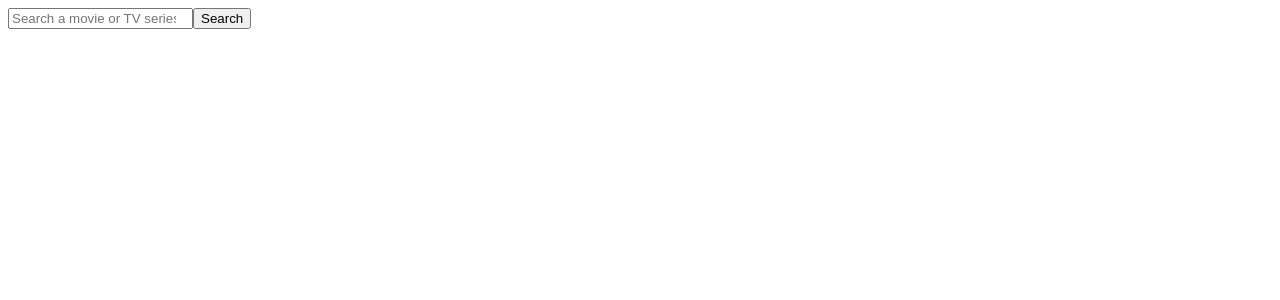
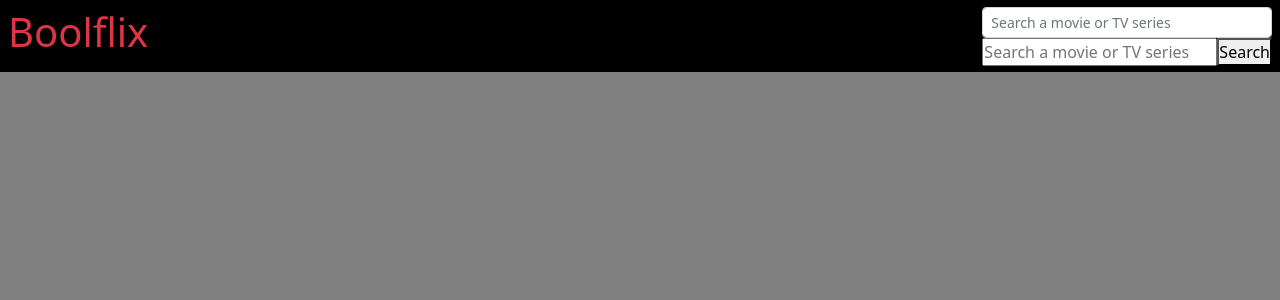
Before and after one commit to MarcoInchingoli89/vite-boolflix, a Vue app: page / in a window 1280 px wide. Shown: the top 300 px of the page. Built offline with nearby package versions, Linux system fonts and the light colour scheme.

Commit message:
Add nav in header and logo

```diff
--- a/package.json
+++ b/package.json
@@ -14,11 +14,14 @@
     "@fortawesome/free-regular-svg-icons": "^6.2.1",
     "@fortawesome/free-solid-svg-icons": "^6.2.1",
     "@fortawesome/vue-fontawesome": "^3.0.2",
+    "@popperjs/core": "^2.11.6",
     "axios": "^1.1.3",
+    "bootstrap": "^5.2.2",
     "vue": "^3.2.41"
   },
   "devDependencies": {
     "@vitejs/plugin-vue": "^3.2.0",
+    "sass": "^1.56.1",
     "vite": "^3.2.3"
   }
 }
--- a/src/App.vue
+++ b/src/App.vue
@@ -73,8 +73,13 @@ export default {
 <template>
 
   <header id="site_header">
-    <!-- Input di ricerca -->
-    <SearchBox @search="searchMovies" />
+    <nav class="d-flex bg-black justify-content-between align-items-center">
+      <div class="logo p-2">
+        <h1 class="text-danger fw-light">Boolflix</h1>
+      </div>
+      <!-- Input di ricerca -->
+      <SearchBox @search="searchMovies" />
+    </nav>
   </header>
   <AppMain />
 
--- a/src/components/header_components/SearchBox.vue
+++ b/src/components/header_components/SearchBox.vue
@@ -13,7 +13,9 @@ export default {
 <template>
 
     <!-- Input di ricerca -->
-    <div class="search_box">
+    <div class="search_box px-2">
+        <input class="form-control form-control-sm" type="search" placeholder="Search a movie or TV series"
+            aria-laber=".form-control-sm example">
         <input @keyup.enter="$emit('search')" v-model="store.searchInput" type="search"
             placeholder="Search a movie or TV series">
         <button @click="$emit('search')">Search</button>
@@ -24,3 +26,5 @@ export default {
 <style scoped>
 
 </style>
+
+<input class="form-control form-control-sm" type="search" placeholder="Search a movie or TV series" aria-label=".form-control-sm example">
--- a/src/main.js
+++ b/src/main.js
@@ -3,7 +3,7 @@ import { library } from '@fortawesome/fontawesome-svg-core'
 import { FontAwesomeIcon } from '@fortawesome/vue-fontawesome'
 import { faStar as fasStar } from '@fortawesome/free-solid-svg-icons'
 import { faStar as farStar } from '@fortawesome/free-regular-svg-icons'
-import './style.css'
+import './style.scss'
 import App from './App.vue'
 
 library.add(fasStar, farStar)
--- /dev/null
+++ b/src/style.scss
@@ -0,0 +1,11 @@
+@use '../node_modules/bootstrap/scss/bootstrap.scss';
+
+* {
+    padding: 0;
+    margin: 0;
+    box-sizing: border-box;
+}
+
+body {
+    background-color: grey;
+}
```
Also changed, not shown: src/style.css (deleted), 1 other file (tests, documents, lock files or other folders).
